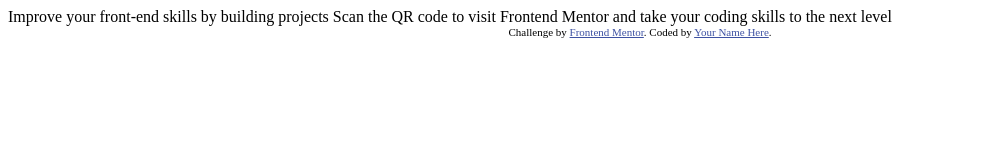
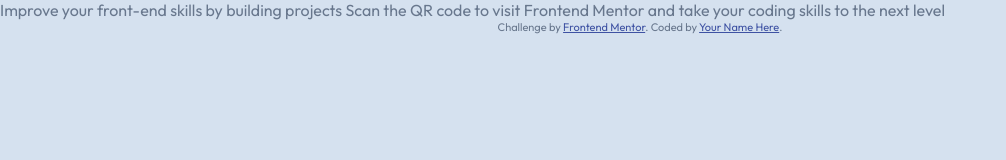
Before and after one commit to akbar-dzikri/qr-code-fronntendmentor, a plain HTML site: page index.html in a window 1280 px wide. Shown: the whole page, without its empty margins (0-1006 px from the left). Drawn offline with Linux system fonts and the light colour scheme.

Commit message:
applied base style in css

```diff
--- a/style.css
+++ b/style.css
@@ -1,3 +1,40 @@
+@import url("https://fonts.googleapis.com/css2?family=Outfit:wght@100..900&display=swap");
+
+:root {
+  --primary: #1f314f;
+  --secondary: #68778d;
+  --background: #d5e1ef;
+  --spacing-lg: 40px;
+  --spacing-md: 24px;
+  --spacing-sm: 16px;
+}
+
+.text-heading {
+  color: var(--primary);
+  font-weight: 400;
+  font-size: 22px;
+  line-height: 120%;
+  letter-spacing: 0px;
+}
+
+.text-normal {
+  font-size: 15px;
+  line-height: 140%;
+  letter-spacing: 0.2px;
+}
+
+* {
+  margin: 0;
+  padding: 0;
+  box-sizing: border-box;
+}
+
+body {
+  font-family: "Outfit", sans-serif;
+  background-color: var(--background);
+  color: var(--secondary);
+}
+
 .attribution {
   font-size: 11px;
   text-align: center;
```
